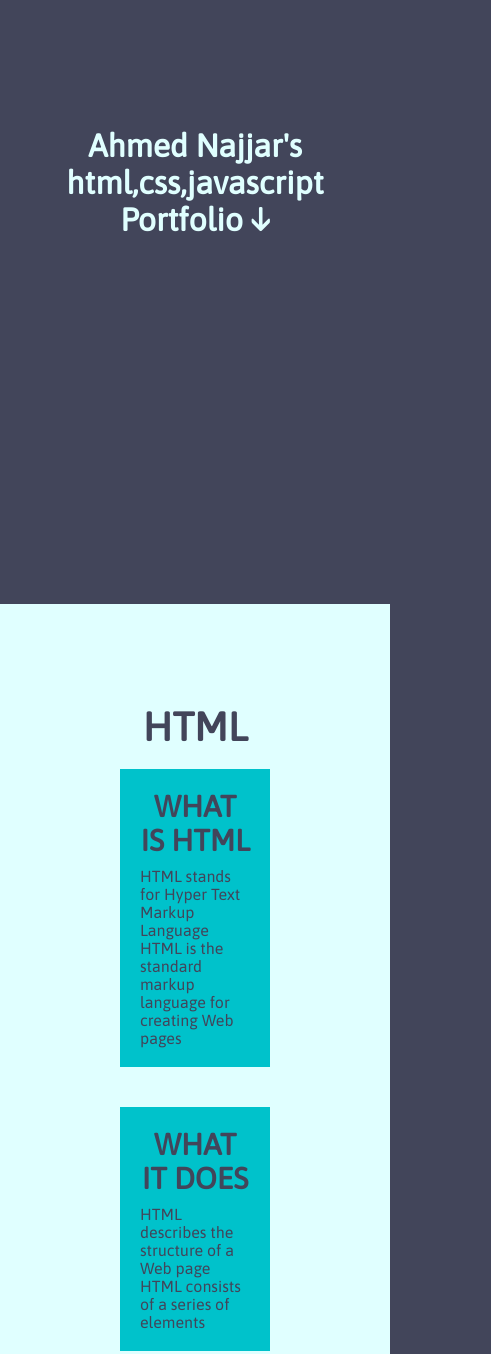
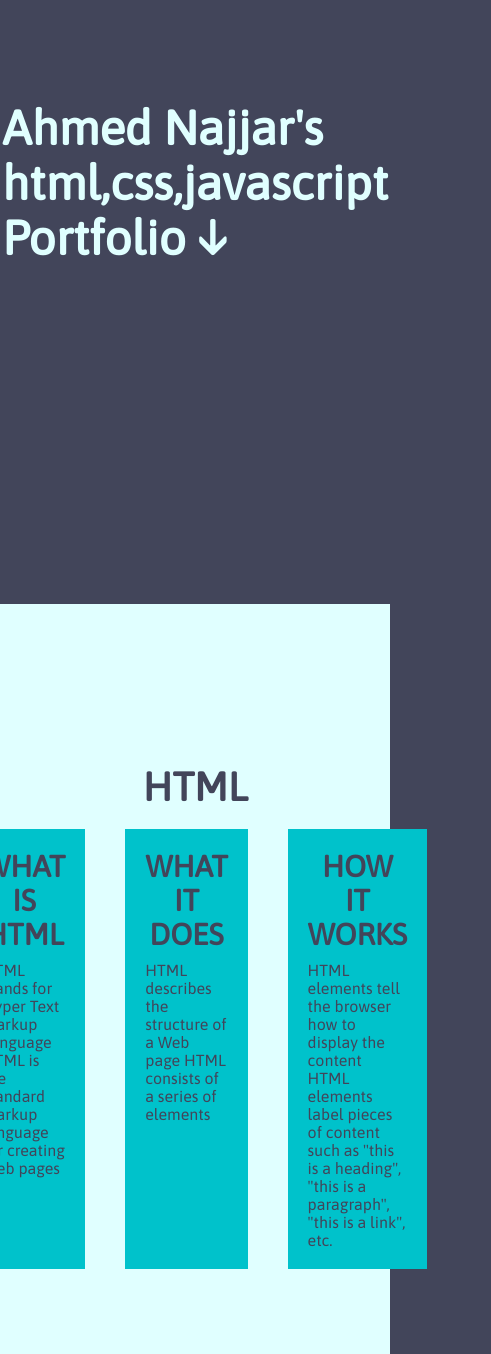
Before and after one commit to Ryan-gosling0/ANPortfolio, a plain HTML site: page index.html in a window 390 px wide. Shown: the part 240-1594 px from the top of the page, 491 px wide, since content can reach past the window. Drawn offline with Linux system fonts and the light colour scheme.

Commit message:
Update dodown.css

```diff
--- a/dodown.css
+++ b/dodown.css
@@ -55,15 +55,6 @@ section .text-container .text-box h3{
   margin-bottom: 10px;
 }
 
-@media (max-width: 900px){
-  section h1{
-    font-size: 2rem;
-    text-align: center;
-  }
-  section .text-container{
-    flex-direction: column;
-  }
-}
 
 .reveal{
   position: relative;
```
